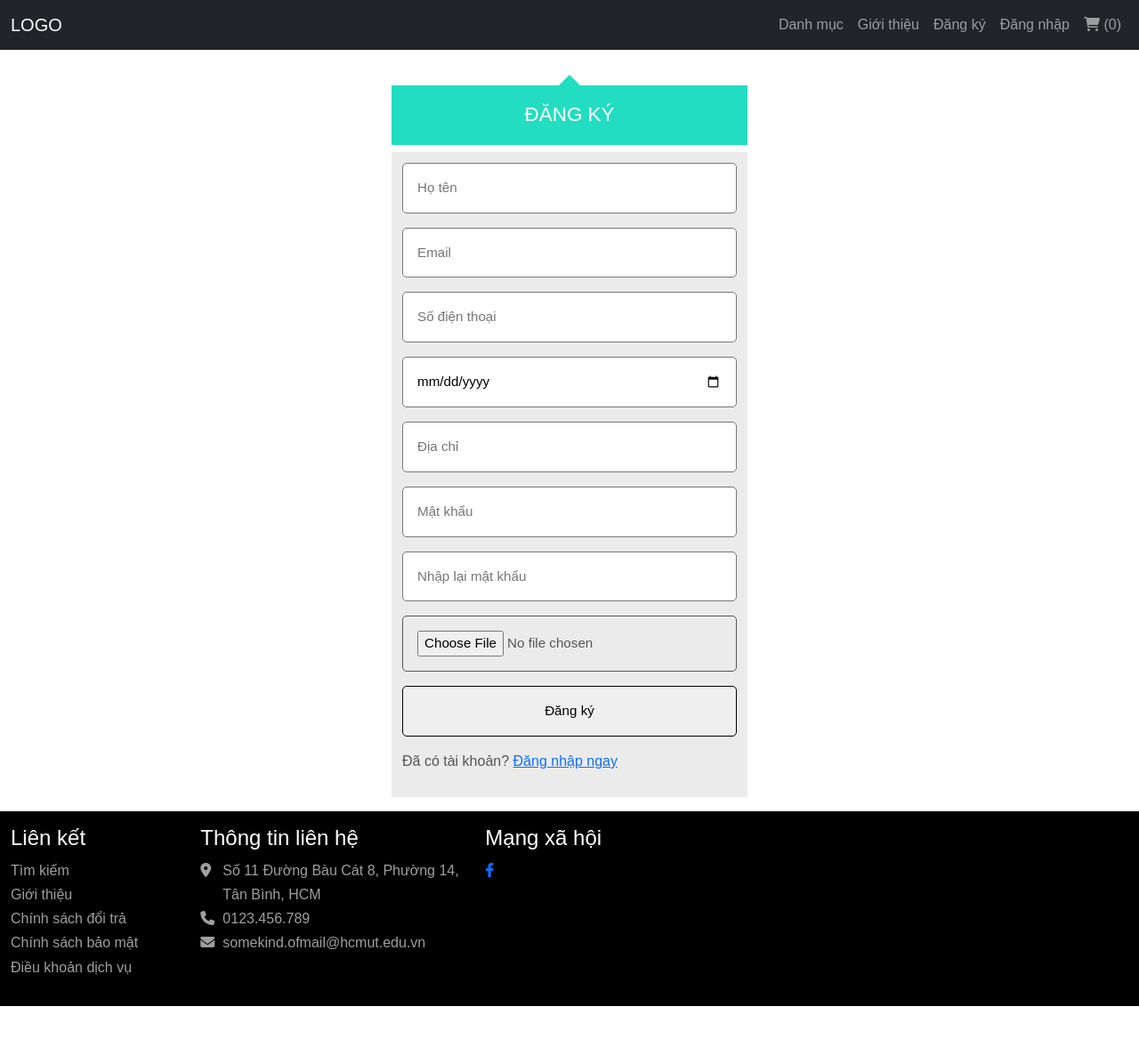
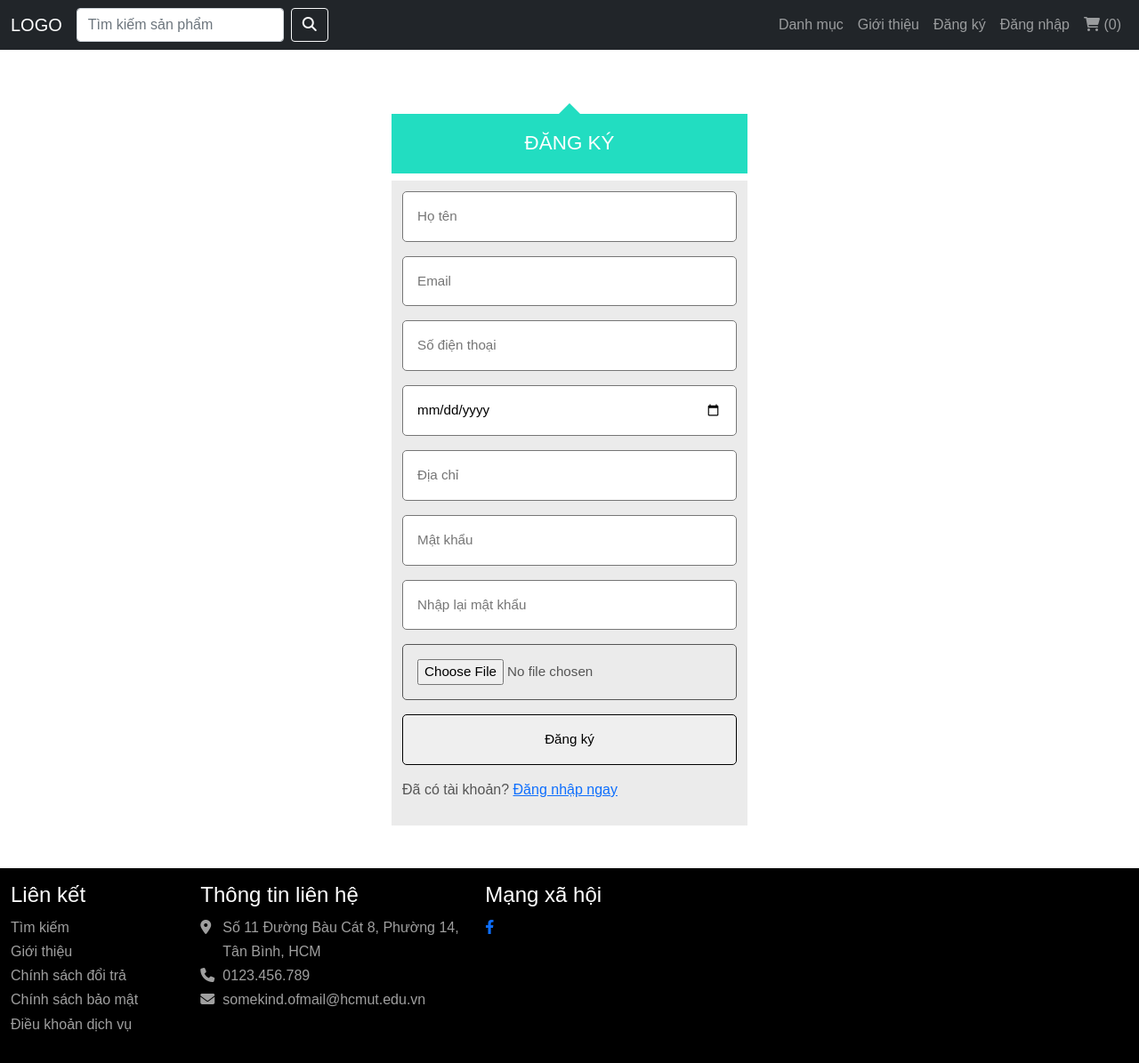
Before and after one commit to sangnguyen0302/BTLweb, a PHP site: page /app/views/regist.php in a window 1280 px wide. Shown: the whole page at 89% size. Before the commit the page ends 1131 px from the top, so only its background shows below. Run offline with PHP 8.4, Linux system fonts and the light colour scheme; some libraries are stand-ins or nearby versions.

Commit message:
searchbar done

```diff
--- a/app/views/inc/nav.php
+++ b/app/views/inc/nav.php
@@ -3,10 +3,18 @@
       $cart = new CategoryModel();
       $total = $cart->getNumberCart();*/
     ?>
-      <nav class="navbar navbar-expand-sm bg-dark navbar-dark sticky-top">
+      <nav class="navbar navbar-expand-md bg-dark navbar-dark sticky-top">
         <div class="container-fluid">
           <a class="navbar-brand" href="home.php">LOGO</a>
-          <ul class="navbar-nav">
+          <button class="navbar-toggler" type="button" data-bs-toggle="collapse" data-bs-target="#navbarNav" aria-controls="navbarNav" aria-expanded="false" aria-label="Toggle navigation">
+            <span class="navbar-toggler-icon"></span>
+          </button>
+          <div class="collapse navbar-collapse" id="navbarNav">
+          <form class="d-flex me-auto">
+            <input class="form-control me-2" type="search" placeholder="Tìm kiếm sản phẩm" aria-label="Search">
+            <button class="btn btn-outline-light" type="submit"><i class="fa-solid fa-magnifying-glass"></i></button>
+          </form>
+          <ul class="navbar-nav my-2 my-lg-0">
               <li class="nav-item">
                 <a href="#" class="nav-link">Danh mục</a>
               </li>
@@ -43,5 +51,7 @@
                 }else{echo"(0)";}?></a>
               </li>
           </ul>
+
+          </div>
         </div>
       </nav>
--- a/app/views/login.php
+++ b/app/views/login.php
@@ -45,6 +45,7 @@ if(isset($_POST['LoginAction'])){
 <body>
 
 <?php require_once 'inc/nav.php'; ?>
+<div class="container my-5">
 <div class="login">
 <div class="login-triangle"></div>
 <h2 class="login-header">Đăng nhập </h2>
@@ -60,6 +61,7 @@ if(isset($_POST['LoginAction'])){
       <p> Chưa có tài khoản? <a href="regist.php"> Đăng ký ngay</a></p>
 </form>
 </div>
+</div>
 <?php  require_once('inc/footer.php'); ?>
 </body>
 
--- a/app/views/regist.php
+++ b/app/views/regist.php
@@ -40,6 +40,7 @@ if(isset($_POST['RegisterAction']) && $_POST['RegisterAction']=="Đăng ký"){
 </head>
 <body>
     <?php require_once  'inc/nav.php'; ?>
+    <div class="container my-5">
     <div class="login">
         <div class="login-triangle"></div>
         <h2 class="login-header">Đăng ký</h2>
@@ -63,6 +64,7 @@ if(isset($_POST['RegisterAction']) && $_POST['RegisterAction']=="Đăng ký"){
       <p> Đã có tài khoản? <a href="login.php"> Đăng nhập ngay</a></p>
 </form>
     </div>
+    </div>
 
     <script language='javascript' type='text/javascript'>
       function check(input) {
--- a/css/nav.css
+++ b/css/nav.css
@@ -44,3 +44,7 @@
 nav {
     z-index: 1000;
 }
+
+.j-left {
+    justify-self: left;
+}
```
